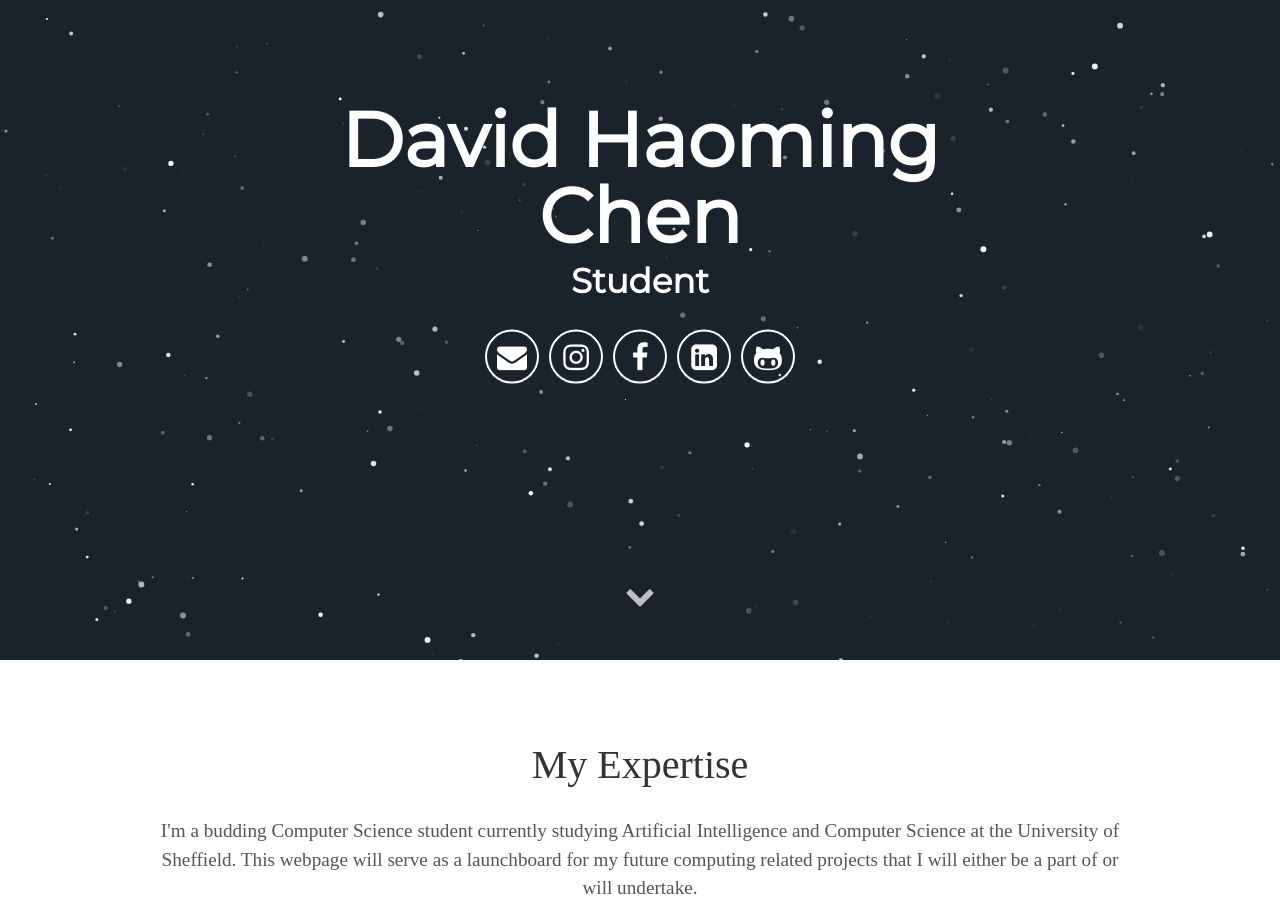
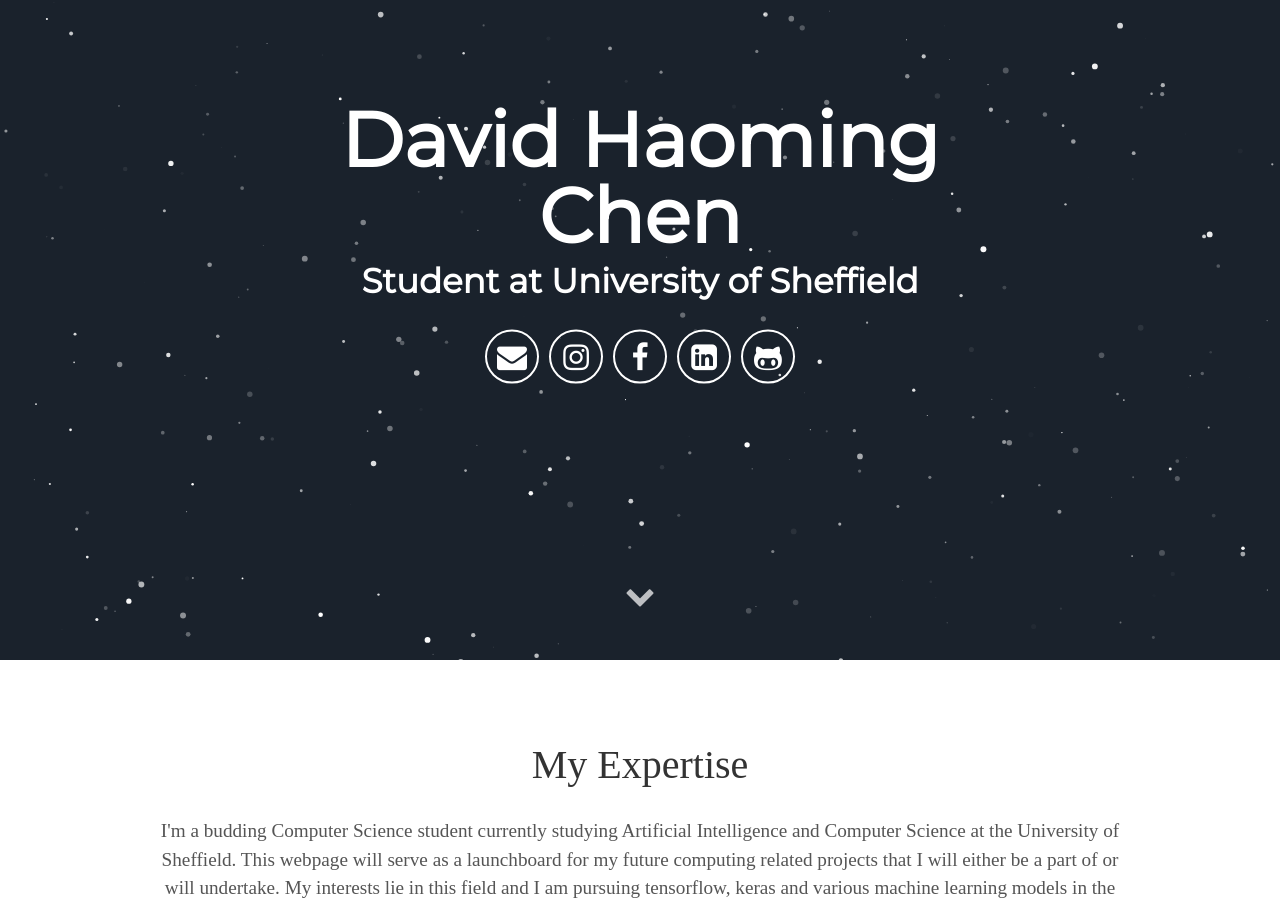
Before and after one commit to 20dchen01/20dchen01.github.io, a Jekyll site: the page built from index.html, in a window 1280 px wide and 900 px high, scrolled down 240 px. Built offline with Jekyll 4.4.1, drawn with Linux system fonts in a browser that asks for light colours; some web fonts are replaced; some of the changed text lies outside the part shown.

Commit message:
added more information to the about page.

```diff
--- a/_config.yml
+++ b/_config.yml
@@ -6,8 +6,8 @@
 
 # User settings
 username: David Haoming Chen
-user_description: I'm a budding Computer Science student currently studying Artificial Intelligence and Computer Science at the University of Sheffield. This webpage will serve as a launchboard for my future computing related projects that I will either be a part of or will undertake.</a>
-user_title: Student
+user_description: I'm a budding Computer Science student currently studying Artificial Intelligence and Computer Science at the University of Sheffield. This webpage will serve as a launchboard for my future computing related projects that I will either be a part of or will undertake. My interests lie in this field and I am pursuing tensorflow, keras and various machine learning models in the current summer of 2020.</a>
+user_title: Student at University of Sheffield
 email: david-chen1@hotmail.co.uk
 # twitter_username: lorem_ipsum
 github_username:  20dchen01
```
